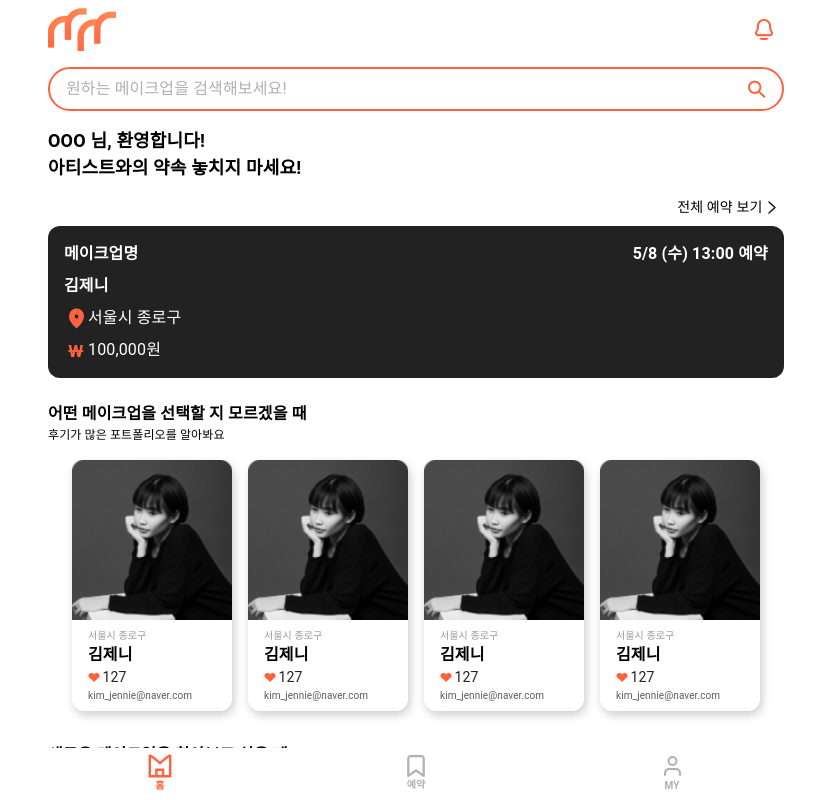
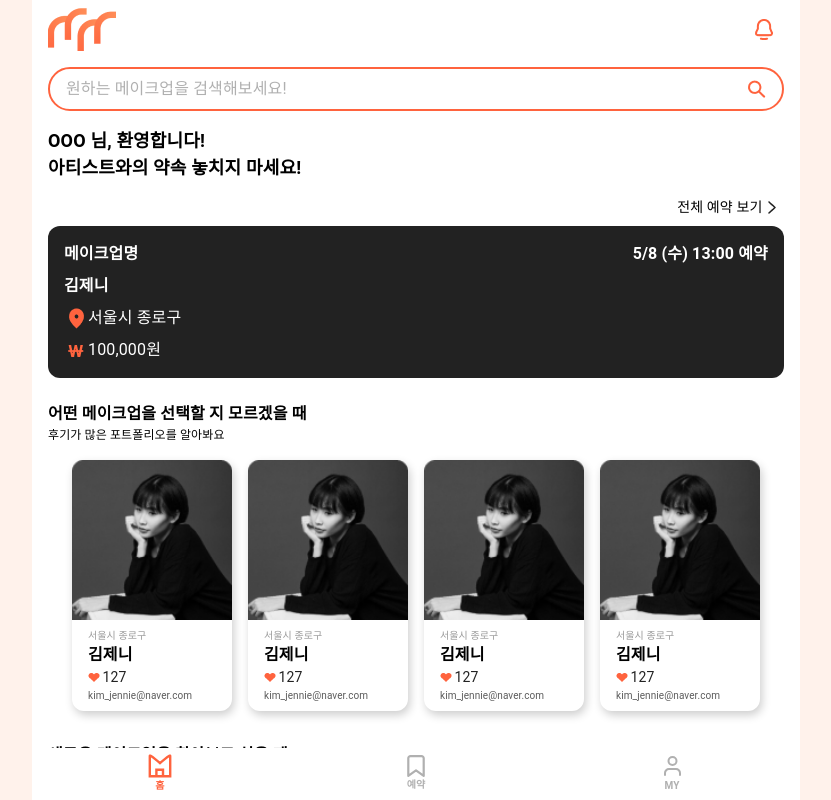
Before and after one commit to MEME-UMC/MEME_WEB, a React (Vite) app: page / in a window 1280 px wide. Shown: the whole page, without its empty margins (224-1055 px from the left). Built offline with nearby package versions, Linux system fonts and the light colour scheme.

Commit message:
feat: body backgorund color 설정

```diff
--- a/src/core/index.css
+++ b/src/core/index.css
@@ -11,6 +11,7 @@ body {
   width: 100%;
   margin: 0px;
   align-items: center;
+  background-color: #fff2eb;
   #root {
     overflow: hidden;
     display: flex;
@@ -18,6 +19,7 @@ body {
     height: 100%;
     max-width: 768px; /* iPad Mini 768*/
     width: 100%;
+    background-color: #ffffff;
   }
   &:has(.navigation) {
     #root {
```
